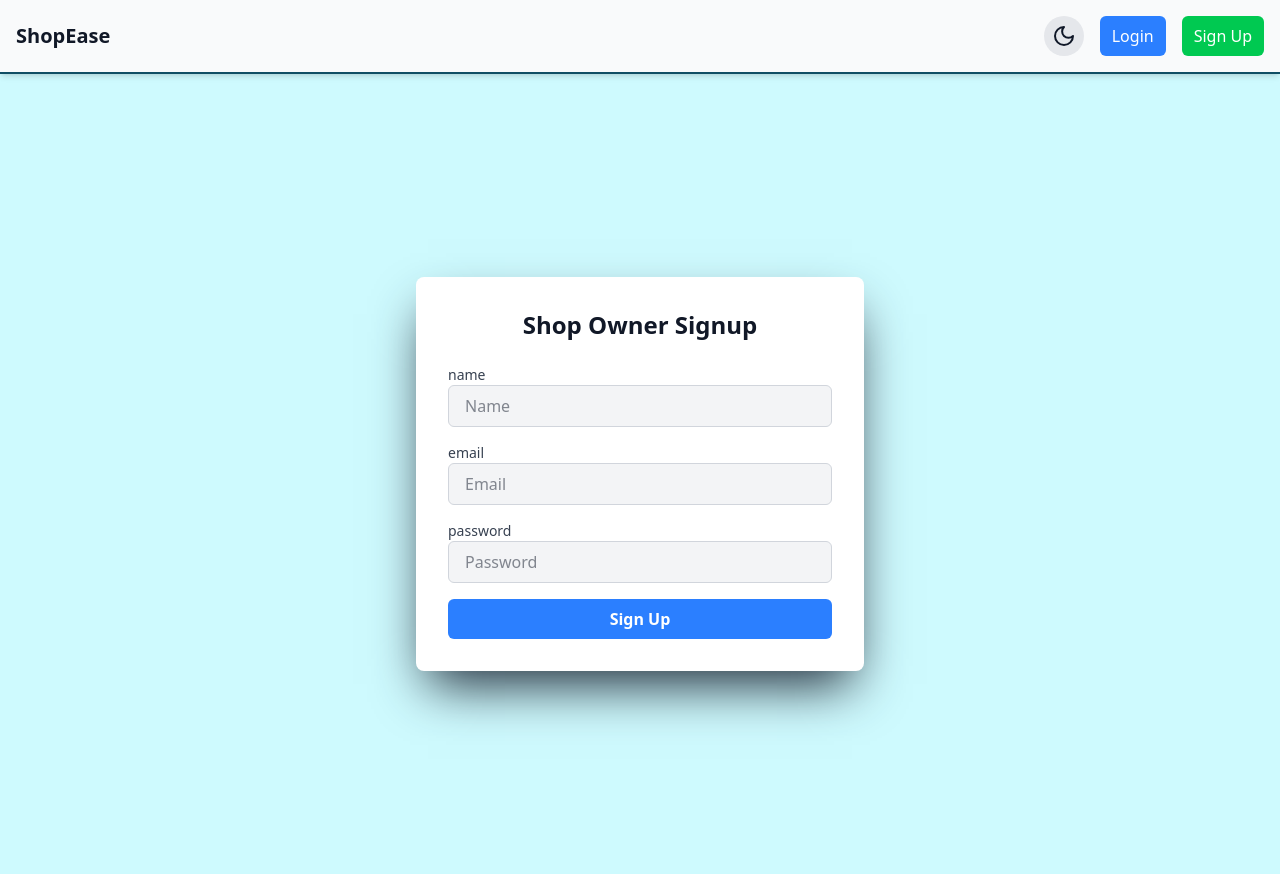
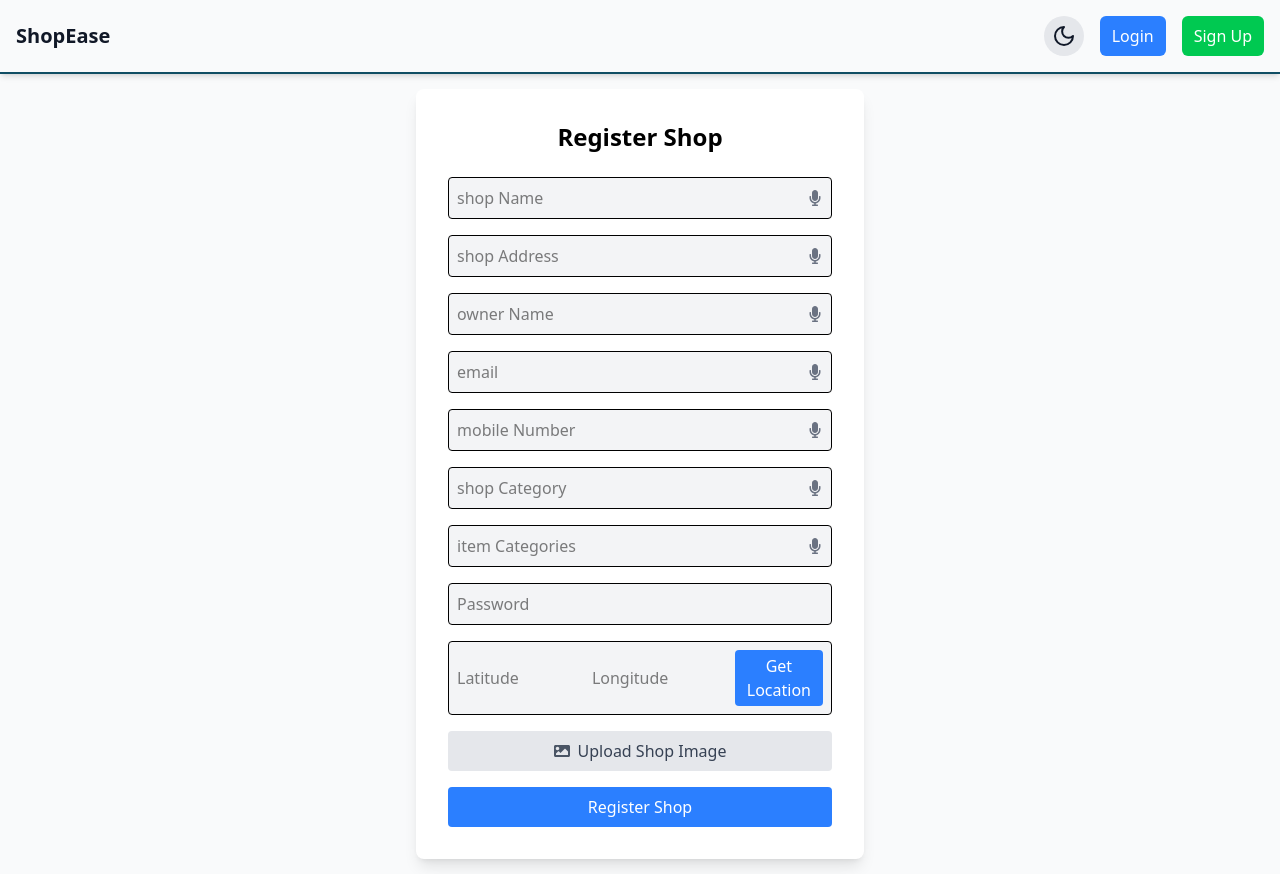
Before and after one commit to Mahendra2611/Shopsy-Frontend, a React (Vite) app: page /signup in a window 1280 px wide. Built offline with nearby package versions, Linux system fonts and the light colour scheme.

Commit message:
modified home and owner register

```diff
--- a/src/pages/AddProducts.jsx
+++ b/src/pages/AddProducts.jsx
@@ -1,6 +1,6 @@
 import React, { useState, useRef } from "react";
-import { UploadCloud, Mic, MicOff } from "lucide-react";
-import { AiOutlineTag, AiOutlineDollar, AiOutlineNumber, AiOutlineInbox, AiOutlinePercentage, AiOutlineShop } from "react-icons/ai";
+import { UploadCloud, Mic, MicOff, Loader2 } from "lucide-react";
+import { AiOutlineTag, AiOutlineDollar, AiOutlineNumber, AiOutlinePercentage } from "react-icons/ai";
 import { MdOutlinePriceChange, MdOutlineCategory } from "react-icons/md";
 import { useNavigate } from "react-router-dom";
 import useAPI from "../hooks/useAPI";
@@ -8,7 +8,7 @@ import toast from "react-hot-toast";
 import Input from "../components/common/Input";
 import { useSelector, useDispatch } from "react-redux";
 import { addShopDetails } from "../redux/ShopSlice";
-
+import { InputWithVoice } from "../components/common/Input";
 const AddProducts = () => {
   const [formData, setFormData] = useState({
     name: "",
@@ -46,7 +46,7 @@ const AddProducts = () => {
     setFormData({ ...formData, category: e.target.value });
   };
 
-  // Handle adding a new category
+  // Add a new category
   const handleAddCategory = () => {
     if (formData.newCategory.trim() && !categories.includes(formData.newCategory.trim())) {
       setCategories([...categories, formData.newCategory.trim()]);
@@ -54,8 +54,8 @@ const AddProducts = () => {
     }
   };
 
-  // Handle form submission
-  const handleSubmit = async (e) => {
+  // Handle form submission for adding an item
+  const handleAddItem = async (e) => {
     e.preventDefault();
 
     const formDataToSend = new FormData();
@@ -74,7 +74,17 @@ const AddProducts = () => {
 
       if (response) {
         dispatch(addShopDetails(response.shopDetails));
-        navigate("/dashboard");
+        toast.success("Item added successfully!");
+        setFormData({
+          name: "",
+          category: "",
+          salesPrice: "",
+          costPrice: "",
+          quantity: "",
+          image: null,
+          discount: "",
+          newCategory: "",
+        });
       } else {
         toast.error("Error while adding product");
       }
@@ -121,10 +131,10 @@ const AddProducts = () => {
 
       <div className="w-full max-w-2xl bg-white dark:bg-gray-800 shadow-lg rounded-lg p-6">
         <h2 className="text-center text-2xl font-bold text-gray-800 dark:text-white mb-4">Add a New Product</h2>
-        <form onSubmit={handleSubmit} className="space-y-4">
-          {/* Product Name */}
-          <div className="relative">
-
+        <form onSubmit={handleAddItem} className="space-y-4">
+          {/* Product Name with Voice Input */}
+          <div className="relative flex">
+            <AiOutlineTag className="absolute left-3 top-3 text-gray-500 dark:text-gray-300" />
             <Input
               type="text"
               name="name"
@@ -132,15 +142,21 @@ const AddProducts = () => {
               value={formData.name}
               onChange={handleChange}
               className="pl-10"
-              onFocus={() => startListening("name")}
             />
+            <button
+              type="button"
+              className="ml-2 bg-blue-500 text-white px-3 py-2 rounded-md"
+              onClick={() => startListening("name")}
+            >
+              {listening && currentField === "name" ? <MicOff /> : <Mic />}
+            </button>
           </div>
 
           {/* Category Selection */}
           <div>
             <label className="block text-gray-700 dark:text-gray-300 mb-1">Category</label>
             <div className="relative">
-
+              <MdOutlineCategory className="absolute left-3 top-3 text-gray-500 dark:text-gray-300" />
               <select
                 name="category"
                 value={formData.category}
@@ -160,61 +176,30 @@ const AddProducts = () => {
 
           {/* Price, Cost Price & Quantity */}
           <div className="grid grid-cols-3 gap-4">
-            <div className="relative">
-
-              <Input
-                type="number"
-                name="salesPrice"
-                placeholder="Sales Price"
-                value={formData.salesPrice}
-                onChange={handleChange}
-                className="pl-10"
-                onFocus={() => startListening("salesPrice")}
-              />
-            </div>
-            <div className="relative">
-
-              <Input
-                type="number"
-                name="costPrice"
-                placeholder="Cost Price"
-                value={formData.costPrice}
-                onChange={handleChange}
-                className="pl-10"
-                onFocus={() => startListening("costPrice")}
-              />
-            </div>
-            <div className="relative">
-
-              <Input
-                type="number"
-                name="quantity"
-                placeholder="Quantity"
-                value={formData.quantity}
-                onChange={handleChange}
-                className="pl-10"
-                onFocus={() => startListening("quantity")}
-              />
-            </div>
+            <InputWithVoice name="salesPrice" icon={<AiOutlineDollar />} placeholder="Sales Price" />
+            <InputWithVoice name="costPrice" icon={<MdOutlinePriceChange />} placeholder="Cost Price" />
+            <InputWithVoice name="quantity" icon={<AiOutlineNumber />} placeholder="Quantity" />
           </div>
 
           {/* Discount */}
+          <InputWithVoice name="discount" icon={<AiOutlinePercentage />} placeholder="Discount %" />
+
+          {/* Image Upload */}
           <div className="relative">
-
-            <Input
-              type="number"
-              name="discount"
-              placeholder="Discount %"
-              value={formData.discount}
-              onChange={handleChange}
-              className="pl-10"
-              onFocus={() => startListening("discount")}
-            />
+            <UploadCloud className="absolute left-3 top-3 text-gray-500 dark:text-gray-300" />
+            <input type="file" name="image" onChange={handleFileChange} className="pl-10" />
           </div>
 
-          {/* Submit Button */}
-          <button type="submit" className="w-full bg-blue-500 text-white py-2 rounded hover:bg-blue-600 flex justify-center items-center">
-            {loading ? "Adding..." : "Add Product"}
+          {/* Add Item Button */}
+          <button
+            type="submit"
+            disabled={loading}
+            className={`w-full py-2 rounded flex justify-center items-center ${
+              loading ? "bg-gray-500 cursor-not-allowed" : "bg-blue-500 hover:bg-blue-600"
+            } text-white`}
+          >
+            {loading ? <Loader2 className="animate-spin mr-2" /> : null}
+            Add Item
           </button>
         </form>
       </div>
--- a/src/pages/RegisterShop.jsx
+++ b/src/pages/RegisterShop.jsx
@@ -1,18 +1,27 @@
 import React, { useState } from 'react';
 import useAPI from '../hooks/useAPI';
 import { useNavigate } from 'react-router-dom';
-import { FaUser, FaStore, FaMapMarkerAlt, FaList, FaImage } from "react-icons/fa"; // Import icons
+import { FaUser, FaStore, FaMapMarkerAlt, FaList, FaImage, FaMicrophone } from "react-icons/fa";
 import { useDispatch } from 'react-redux';
 import { addShop } from '../redux/ShopSlice';
 import toast from 'react-hot-toast';
+
 const RegisterShop = () => {
   const [formData, setFormData] = useState({
+    shopName: '',
+    shopAddress: '',
     ownerName: '',
+    email: '',
+    mobileNumber: '',
+    password: '',
     shopCategory: '',
-    shopName: '',
-    address: '',
-    image: null,
+    itemCategories: '',
+    shopImage: null,
+    shopLocation: { type: 'Point', coordinates: [0, 0] },
   });
+
+  const [listeningField, setListeningField] = useState(null);
+
   const dispatch = useDispatch();
   const { callApi, loading } = useAPI();
   const navigate = useNavigate();
@@ -22,12 +31,51 @@ const RegisterShop = () => {
     setFormData((prev) => ({ ...prev, [name]: value }));
   };
 
+
+
+  const fetchLocation = () => {
+    if (navigator.geolocation) {
+      navigator.geolocation.getCurrentPosition(
+        (position) => {
+          const { latitude, longitude } = position.coords;
+          setFormData((prev) => ({
+            ...prev,
+            shopLocation: { coordinates: [latitude, longitude] },
+          }));
+          toast.success("Location fetched successfully!");
+        },
+        (error) => {
+          toast.error("Failed to get location");
+        }
+      );
+    } else {
+      toast.error("Geolocation is not supported by your browser");
+    }
+  };
+
   const handleFileChange = (e) => {
-    setFormData((prev) => ({ ...prev, image: e.target.files[0] }));
+    setFormData((prev) => ({ ...prev, shopImage: e.target.files[0] }));
+  };
+
+  const validateForm = () => {
+    if (!/^\S+@\S+\.\S+$/.test(formData.email)) {
+      toast.error("Invalid email format");
+      return false;
+    }
+    if (!/^\d{10}$/.test(formData.mobileNumber)) {
+      toast.error("Mobile number must be 10 digits");
+      return false;
+    }
+    if (formData.password.length < 5) {
+      toast.error("Password must be at least 5 characters long");
+      return false;
+    }
+    return true;
   };
 
   const handleSubmit = async (e) => {
     e.preventDefault();
+    if (!validateForm()) return;
 
     const formDataToSend = new FormData();
     Object.entries(formData).forEach(([key, value]) => {
@@ -36,94 +84,109 @@ const RegisterShop = () => {
 
     try {
       const response = await callApi({
-        url: "api/shops/registerShop",
+        url: "api/owner/register",
         method: "POST",
         data: formDataToSend
       });
 
-      console.log("Shop registered:", response);
       if (response) {
-        dispatch(addShop(response.shop))
+        dispatch(addShop(response.shop));
         navigate("/dashboard");
       } else {
-        console.log("Error while registering");
-        toast.error("Error registering shop")
+        toast.error("Error registering shop");
       }
     } catch (err) {
-      toast.error("Error registering shop")
-      console.error("Error registering shop:", err);
+      toast.error("Error registering shop");
     }
   };
 
+  //mic function
+  const startListening = (field) => {
+    setListeningField(field);
+    const recognition = new (window.SpeechRecognition || window.webkitSpeechRecognition)();
+    recognition.lang = 'en-US';
+    recognition.start();
+    recognition.onresult = (event) => {
+      const transcript = event.results[0][0].transcript;
+      setFormData((prev) => ({ ...prev, [field]: transcript }));
+      setListeningField(null);
+    };
+    recognition.onerror = () => setListeningField(null);
+  };
+
   return (
-    <div className="min-h-screen flex items-center justify-center bg-gray-100">
-      <div className="w-full max-w-md p-8 bg-white shadow-lg rounded-lg">
-        <h2 className="text-2xl font-bold text-center mb-6">Register Shop</h2>
-
+    <div className="min-h-screen bg-background-light dark:bg-background-dark flex items-center justify-center">
+      <div className="w-full max-w-md p-4 sm:p-8 bg-white dark:bg-gray-800 shadow-lg rounded-lg">
+        <h2 className="text-2xl font-bold text-center mb-6 text-black dark:text-white">Register Shop</h2>
         <form onSubmit={handleSubmit} className="space-y-4">
-          {/* Owner Name Input */}
-          <div className="flex items-center border rounded p-2">
-            <FaUser className="text-gray-500 mr-2" />
+          {['shopName', 'shopAddress', 'ownerName', 'email', 'mobileNumber', 'shopCategory', 'itemCategories'].map((field, index) => (
+            <div key={index} className="flex items-center border rounded p-2 bg-gray-100 dark:bg-gray-700">
               <input
                 type="text"
-              name="ownerName"
-              placeholder="Owner Name"
-              value={formData.ownerName}
+                name={field}
+                placeholder={field.replace(/([A-Z])/g, ' $1')}
+                value={formData[field]}
                 onChange={handleChange}
-              className="w-full outline-none"
+                className="w-full bg-transparent outline-none text-black dark:text-white"
+                required
+              />
+              <button type="button" onClick={() => startListening(field)} className="ml-2">
+                <FaMicrophone className={listeningField === field ? "text-red-500 animate-pulse" : "text-gray-500"} />
+              </button>
+            </div>
+          ))}
+
+          {/* Password Field - No Mic */}
+          <div className="flex items-center border rounded p-2 bg-gray-100 dark:bg-gray-700">
+            <input
+              type="password"
+              name="password"
+              placeholder="Password"
+              value={formData.password}
+              onChange={handleChange}
+              className="w-full bg-transparent outline-none text-black dark:text-white"
               required
             />
           </div>
 
-          {/* Shop Category Input */}
-          <div className="flex items-center border rounded p-2">
-            <FaList className="text-gray-500 mr-2" />
+          {/* Location Input (Latitude & Longitude) */}
+          <div className="flex items-center border rounded p-2 bg-gray-100 dark:bg-gray-700">
   <input
-              type="text"
-              name="shopCategory"
-              placeholder="Shop Category"
-              value={formData.shopCategory}
-              onChange={handleChange}
-              className="w-full outline-none"
+    type="number"
+    step="any"
+    placeholder="Latitude"
+    value={formData.shopLocation?.coordinates[0] || ""}
+    readOnly
+    className="w-full bg-transparent outline-none text-black dark:text-white"
     required
   />
+  <input
+    type="number"
+    step="any"
+    placeholder="Longitude"
+    value={formData.shopLocation?.coordinates[1] || ""}
+    readOnly
+    className="w-full bg-transparent outline-none text-black dark:text-white"
+    required
+  />
+  <button
+    type="button"
+    onClick={fetchLocation}
+    className="ml-2 bg-blue-500 text-white px-3 py-1 rounded hover:bg-blue-600"
+  >
+    Get Location
+  </button>
 </div>
 
-          {/* Shop Name Input */}
-          <div className="flex items-center border rounded p-2">
-            <FaStore className="text-gray-500 mr-2" />
-            <input
-              type="text"
-              name="shopName"
-              placeholder="Shop Name"
-              value={formData.shopName}
-              onChange={handleChange}
-              className="w-full outline-none"
-              required
-            />
-          </div>
 
-          {/* Address Input */}
-          <div className="flex items-center border rounded p-2">
-            <FaMapMarkerAlt className="text-gray-500 mr-2" />
-            <textarea
-              name="address"
-              placeholder="Address"
-              value={formData.address}
-              onChange={handleChange}
-              className="w-full outline-none"
-              required
-            />
-          </div>
-
-          {/* File Upload with Custom Button */}
-          <label className="flex items-center cursor-pointer bg-gray-200 p-2 rounded justify-center">
-            <FaImage className="text-gray-600 mr-2" />
-            <span className="text-gray-700">Upload Shop Image</span>
-            <input type="file" name="image" onChange={handleFileChange} className="hidden" />
+          {/* File Upload */}
+          <label className="flex items-center cursor-pointer bg-gray-200 dark:bg-gray-600 p-2 rounded justify-center">
+            <FaImage className="text-gray-600 dark:text-white mr-2" />
+            <span className="text-gray-700 dark:text-white">Upload Shop Image</span>
+            <input type="file" name="shopImage" onChange={handleFileChange} className="hidden" required />
           </label>
 
-          {/* Submit Button with Loading Spinner */}
+          {/* Submit Button */}
           <button
             type="submit"
             className="w-full bg-blue-500 text-white py-2 rounded hover:bg-blue-600 flex justify-center items-center"
```
Also changed, not shown: src/Routing.jsx (+1 -6 lines), src/components/common/Input.jsx (+11 -1 lines), src/pages/Home.jsx (+96 -24 lines). Lines whose indentation alone changed are shown as unchanged.
